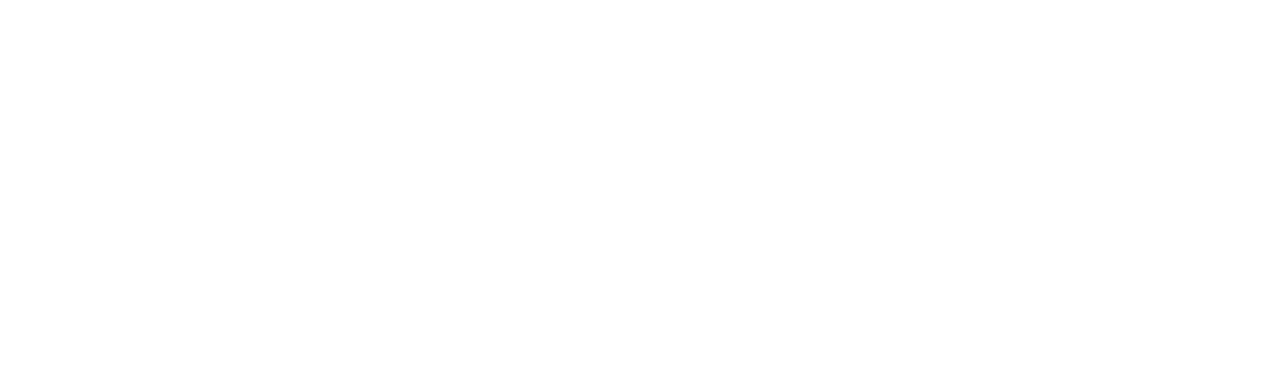
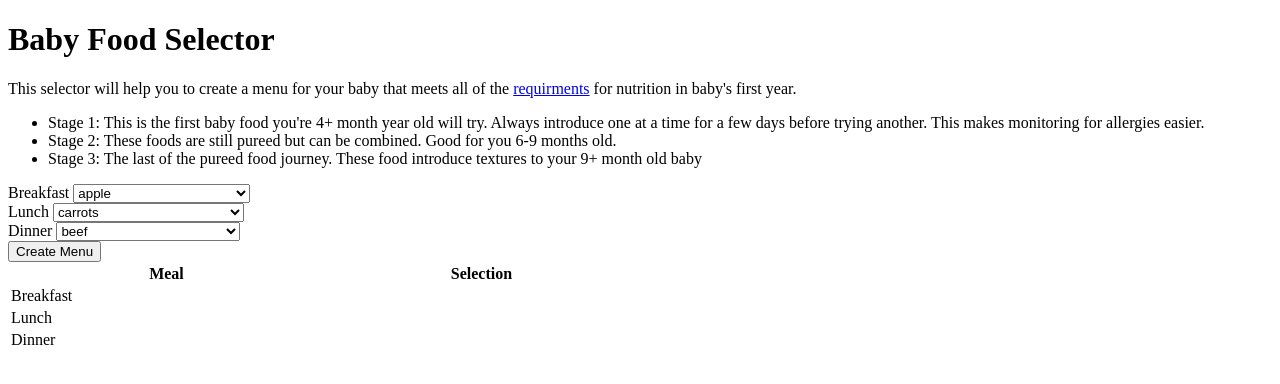
Before and after one commit to mandykparson/babyfood, a plain HTML site: page index.html in a window 1280 px wide. Drawn offline with Linux system fonts and the light colour scheme.

Commit message:
creating menu selection flow

```diff
--- a/index.html
+++ b/index.html
@@ -5,6 +5,101 @@
             <link rel="stylesheet" href="./style.css">
         </head>
         <body>
+            <div>
+            <h1>Baby Food Selector</h1>
+            </div>
+            <div>
+                <p>This selector will help you to create a menu for your baby that
+                    meets all of the <a href="https://www.stanfordchildrens.org/en/topic/default?id=feeding-guide-for-the-first-year-90-P02209">requirments</a>
+                    for nutrition in baby's first year.
+                </p>
+            </div>
+            <div>
+                <ul>
+                    <li>Stage 1: This is the first baby food you're 4+ month year old will try. Always introduce one at a time for a few days before trying another. This makes monitoring for allergies easier.</li>
+                    <li>Stage 2: These foods are still pureed but can be combined. Good for you 6-9 months old.</li>
+                    <li>Stage 3: The last of the pureed food journey. These food introduce textures to your 9+ month old baby</li>
+                </ul>
+            </div>
+            <div>
+                <label for="breakfast">Breakfast</label>
+                <select name="breakfast" id="breakfast">
+                    <optgroup label="Stage 1">
+                        <option value="apple">apple</option>
+                        <option value="blueberries">blueberries</option>
+                    </optgroup>
+                    <optgroup label="Stage Two">
+                        <option value="apples and oatmeal">apples and oatmeal</option>
+                        <option value="blueberries and yogurt">blueberries and yogurt</option>
+                    </optgroup>
+                    <optgroup label="Stage Three">
+                        <option value="apple and pear oatmeal">apple and pear oatmeal</option>
+                        <option value="berry mix and yogurt">berry mix and yogurt</option>
+                    </optgroup>
+                </select>
+                <span class="breakfastOutput"></span>
+            </div>
+            <div>
+                <label for="lunch">Lunch</label>
+                <select name="lunch" id="lunch">
+                    <optgroup label="Stage 1">
+                        <option value="carrots">carrots</option>
+                        <option value="sweet potato">sweet potato</option>
+                    </optgroup>
+                    <optgroup label="Stage Two">
+                        <option value="spinach and pear">spinach and pear</option>
+                        <option value="kale and butternut squash">kale and butternut squash</option>
+                    </optgroup>
+                    <optgroup label="Stage Three">
+                        <option value="spaghetti">spaghetti</option>
+                        <option value="butternut squash risotto">butternut squash risotto</option>
+                    </optgroup>
+                </select>
+                <span class="lunchOutput"></span>
+            </div>
+            <div>
+                <label for="dinner">Dinner</label>
+                <select name="dinner" id="dinner">
+                    <optgroup label="Stage 1">
+                        <option value="beef">beef</option>
+                        <option value="chicken">chicken</option>
+                    </optgroup>
+                    <optgroup label="Stage Two">
+                        <option value="beef and potato">beef and potato</option>
+                        <option value="chicken and corn">chicken and corn</option>
+                    </optgroup>
+                    <optgroup label="Stage Three">
+                        <option value="beef and root vegetables">beef and root vegetables</option>
+                        <option value="chicken and veggies">chicken and veggies</option>
+                    </optgroup>
+                </select>
+                <span class="dinnerOutput"></span>
+            </div>
+            <div>
+                <button onclick="getOption()">
+                    Create Menu
+                </button>
+            </div>
+            <div>
+                <table style="width:50%">
+                    <tr>
+                      <th>Meal</th>
+                      <th>Selection</th>
+                    </tr>
+                    <tr>
+                      <td>Breakfast</td>
+                      <td id="breakfastChoice"></td>
+                    </tr>
+                    <tr>
+                      <td>Lunch</td>
+                      <td id="lunchChoice"></td>
+                    </tr>
+                    <tr>
+                        <td>Dinner</td>
+                        <td id="dinnerChoice"></td>
+                    </tr>
+                  </table>
+            </div>
             <script src="index.js"></script>
         </body>
     </html>
--- a/index.js
+++ b/index.js
@@ -0,0 +1,23 @@
+const breakfastChoice = document.getElementById("breakfastChoice")
+const lunchChoice = document.getElementById("lunchChoice")
+const dinnerChoice = document.getElementById("dinnerChoice")
+
+function getOption() {
+    breakfastElement =  document.querySelector('#breakfast');
+
+    breakfastOutput = breakfastElement.value;
+
+    // document.querySelector('.breakfast').textContent = breakfastOutput;
+
+    lunchElement =  document.querySelector('#lunch');
+
+    lunchOutput = lunchElement.value;
+
+    dinnerElement =  document.querySelector('#dinner');
+
+    dinnerOutput = dinnerElement.value;
+
+    breakfastChoice.innerText = breakfastOutput
+    lunchChoice.innerText = lunchOutput
+    dinnerChoice.innerText = dinnerOutput
+}
```
